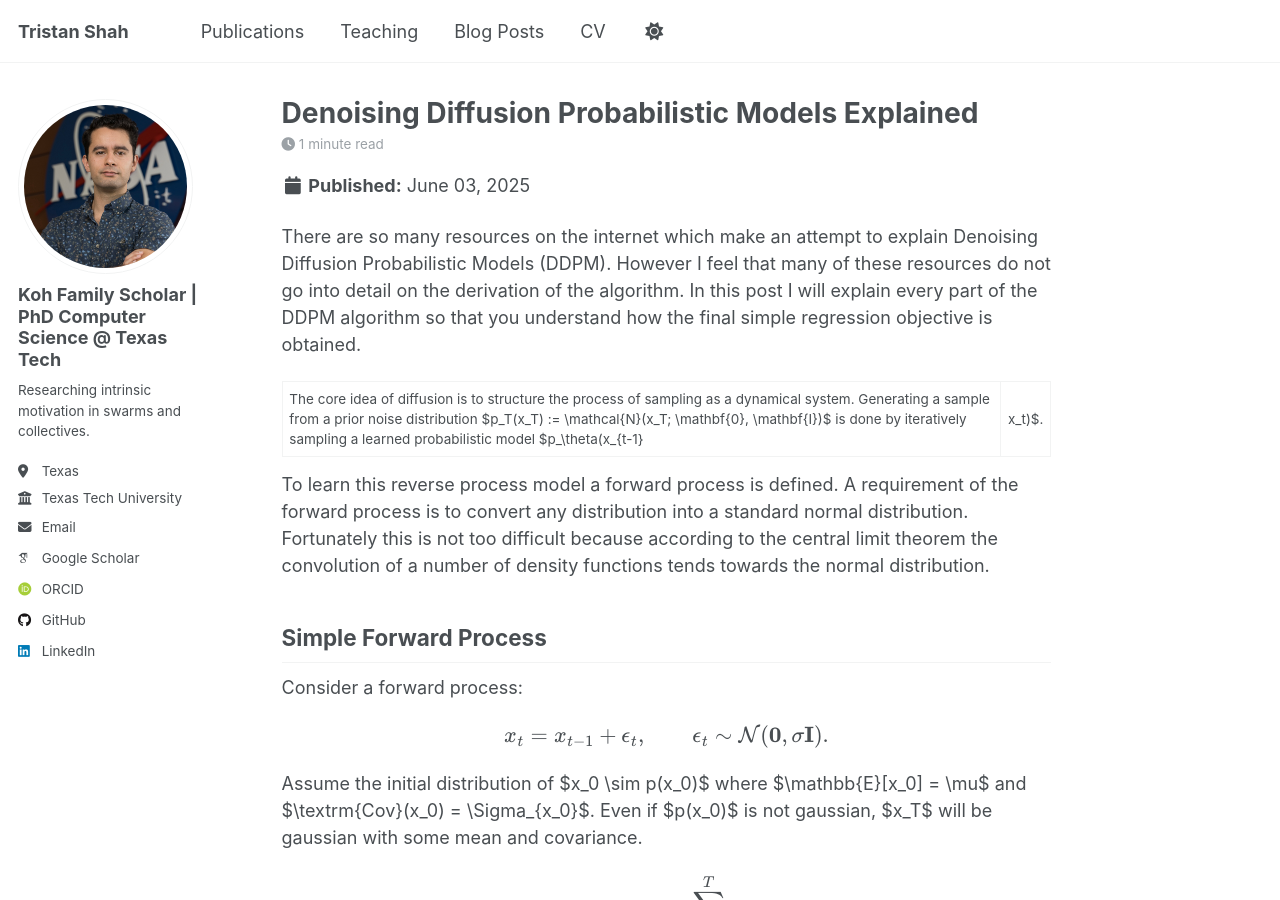
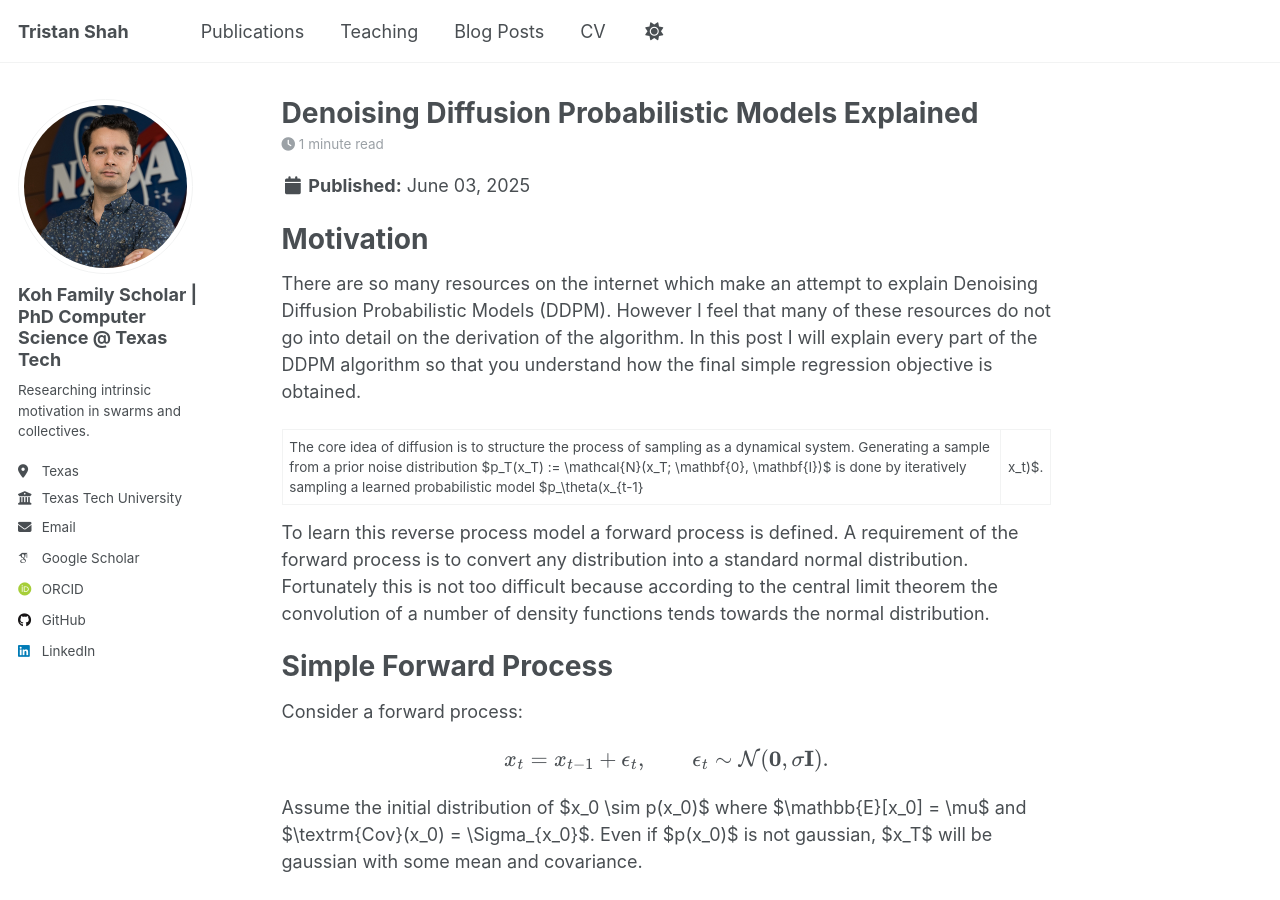
Before and after one commit to gladisor/gladisor.github.io, a Jekyll site: the page built from _posts/2025-06-03-ddpm_explained.md, in a window 1280 px wide and 900 px high. Built offline with Jekyll 4.4.1, drawn with Linux system fonts in a browser that asks for light colours; some web fonts are replaced.

```diff
--- a/_posts/2025-06-03-ddpm_explained.md
+++ b/_posts/2025-06-03-ddpm_explained.md
@@ -6,15 +6,16 @@ tags:
   - Generative AI
 ---
 
+# Motivation
+
 There are so many resources on the internet which make an attempt to explain Denoising Diffusion Probabilistic Models (DDPM). However I feel that many of these resources do not go into detail on the derivation of the algorithm. In this post I will explain every part of the DDPM algorithm so that you understand how the final simple regression objective is obtained.
-
 
 The core idea of diffusion is to structure the process of sampling as a dynamical system. Generating a sample from a prior noise distribution $p_T(x_T) := \mathcal{N}(x_T; \mathbf{0}, \mathbf{I})$ is done by iteratively sampling a learned probabilistic model $p_\theta(x_{t-1} | x_t)$.
 
 
 To learn this reverse process model a forward process is defined. A requirement of the forward process is to convert any distribution into a standard normal distribution. Fortunately this is not too difficult because according to the central limit theorem the convolution of a number of density functions tends towards the normal distribution.
 
-## Simple Forward Process
+# Simple Forward Process
 Consider a forward process:
 
 $$x_t = x_{t-1} + \epsilon_t, \qquad \epsilon_t \sim\mathcal{N}(\mathbf{0}, \sigma\mathbf{I}).$$
@@ -39,4 +40,4 @@ $$x_T \sim \mathcal{N}(\mu, \Sigma_{x_0}+T\sigma^2\mathbf{I}).$$
 
 The issue with this forward process is that we would like to transform any distribution into an isotropic gaussian with zero mean and identity covariance matrix.
 
-## DDPM Forward Process
+# DDPM Forward Process
```
